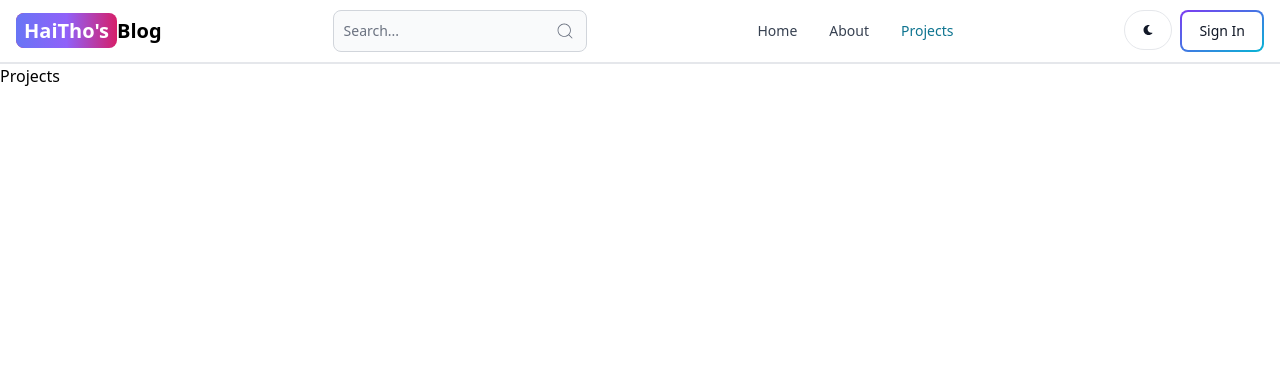
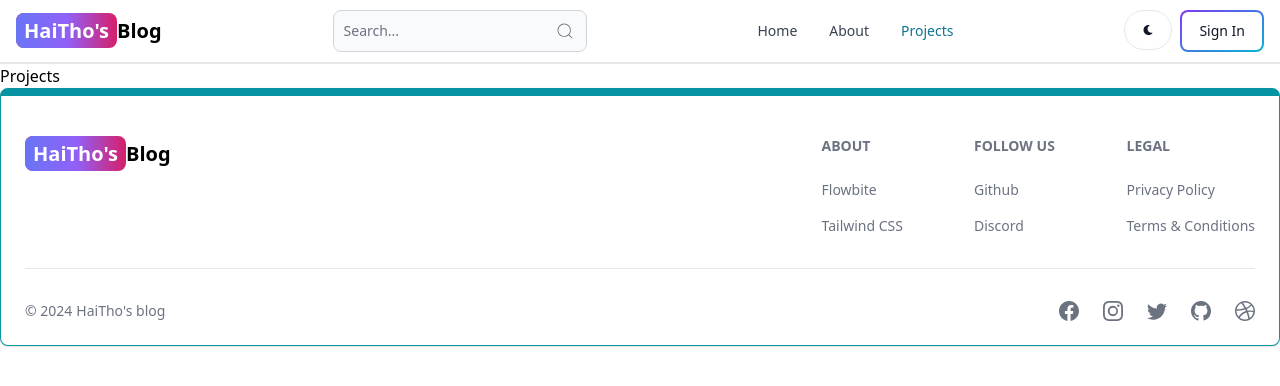
Before and after one commit to LeHaiTho/blog-project, a React (Vite) app in the folder client/: page /projects in a window 1280 px wide. Shown: the top 386 px of the page. Built offline with nearby package versions, Linux system fonts and the light colour scheme.

Commit message:
create and add footer component

```diff
--- a/client/src/App.jsx
+++ b/client/src/App.jsx
@@ -6,6 +6,7 @@
 import SignIn from "./pages/SignIn";
 import Projects from "./pages/Projects";
 import Header from "./components/Header";
+import Footer from "./components/Footer";
 function App() {
     return (
         <BrowserRouter>
@@ -18,6 +19,7 @@
                 <Route path="/sign-in" element={<SignIn />} />
                 <Route path="/projects" element={<Projects />} />
             </Routes>
+            <Footer />
         </BrowserRouter>
     );
 }
--- /dev/null
+++ b/client/src/components/Footer.jsx
@@ -0,0 +1,70 @@
+import React from "react";
+import { Footer } from "flowbite-react";
+import { Link } from "react-router-dom";
+import {
+  BsDribbble,
+  BsFacebook,
+  BsGithub,
+  BsInstagram,
+  BsTwitter,
+} from "react-icons/bs";
+
+export default function FooterComponent() {
+  return (
+    <Footer container className="border border-t-8 border-teal-500">
+      <div className="w-full">
+        <div className="grid w-full justify-between sm:flex sm:justify-between md:flex md:grid-cols-1">
+          <div className="mt-5">
+            <Link
+              to="/"
+              className="self-center text-sm font-semibold whitespace-nowrap sm:text-xl dark:text-white"
+            >
+              <span className="px-2 py-1 text-white bg-pink-600 rounded-lg bg-gradient-to-r from-indigo-500 via-purple-500">
+                HaiTho&#39;s
+              </span>
+              Blog
+            </Link>
+          </div>
+          <div className="grid grid-cols-2 gap-8 mt-4 sm:grid-cols-3 sm:gap-6">
+            <div>
+              <Footer.Title title="about" />
+              <Footer.LinkGroup col>
+                <Footer.Link href="#">Flowbite</Footer.Link>
+                <Footer.Link href="#">Tailwind CSS</Footer.Link>
+              </Footer.LinkGroup>
+            </div>
+            <div>
+              <Footer.Title title="Follow us" />
+              <Footer.LinkGroup col>
+                <Footer.Link href="#">Github</Footer.Link>
+                <Footer.Link href="#">Discord</Footer.Link>
+              </Footer.LinkGroup>
+            </div>
+            <div>
+              <Footer.Title title="Legal" />
+              <Footer.LinkGroup col>
+                <Footer.Link href="#">Privacy Policy</Footer.Link>
+                <Footer.Link href="#">Terms &amp; Conditions</Footer.Link>
+              </Footer.LinkGroup>
+            </div>
+          </div>
+        </div>
+        <Footer.Divider />
+        <div className="w-full sm:flex sm:items-center sm:justify-between">
+          <Footer.Copyright
+            href="#"
+            by="HaiTho's blog"
+            year={new Date().getFullYear()}
+          />
+          <div className="mt-4 flex space-x-6 sm:mt-0 sm:justify-center">
+            <Footer.Icon href="#" icon={BsFacebook} />
+            <Footer.Icon href="#" icon={BsInstagram} />
+            <Footer.Icon href="#" icon={BsTwitter} />
+            <Footer.Icon href="#" icon={BsGithub} />
+            <Footer.Icon href="#" icon={BsDribbble} />
+          </div>
+        </div>
+      </div>
+    </Footer>
+  );
+}
```
